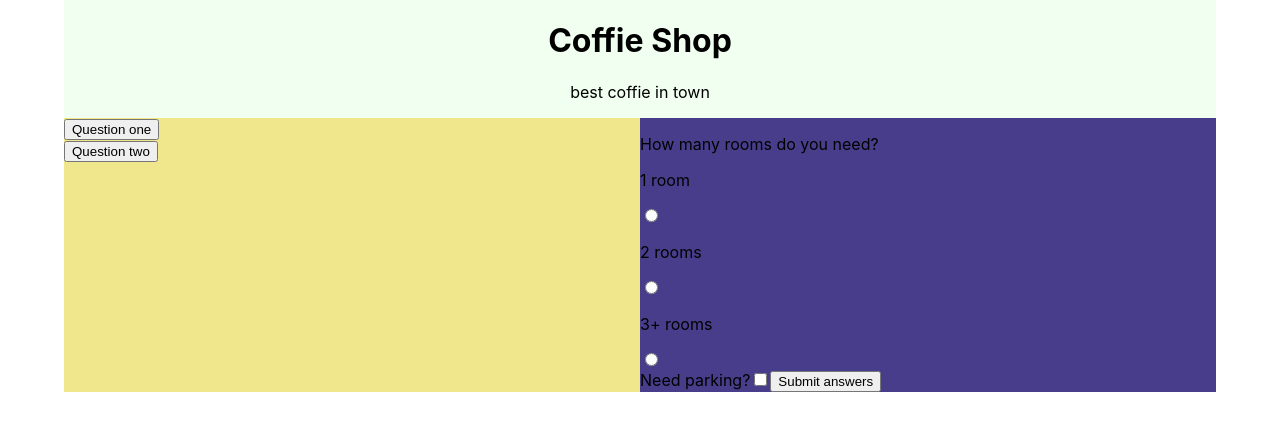
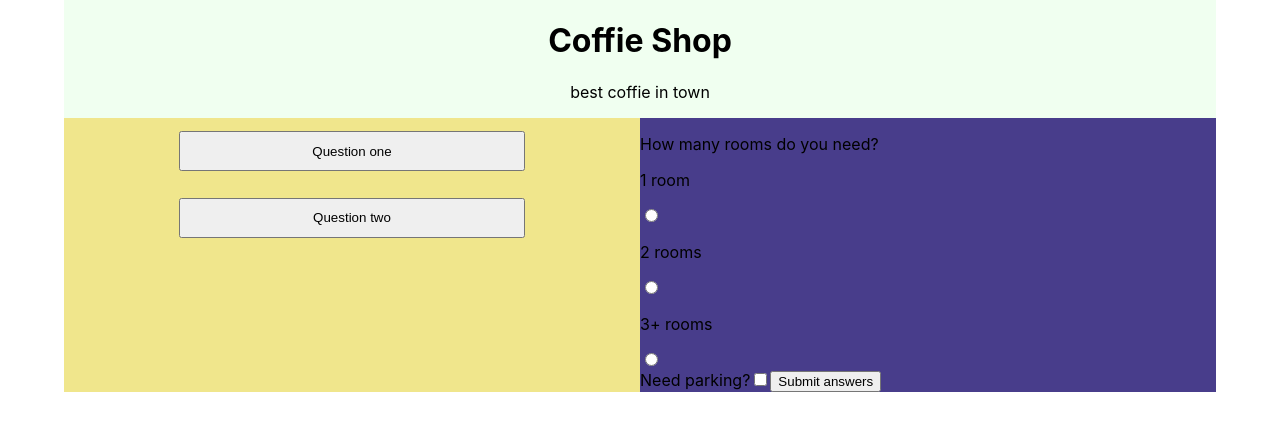
Before and after one commit to Aqveduktis/react-business-site, a React (Create React App) app: page / in a window 1280 px wide. Shown: the top 430 px of the page. Built offline with nearby package versions, Linux system fonts and the light colour scheme.

Commit message:
sizing buttons

```diff
--- a/src/app.css
+++ b/src/app.css
@@ -13,6 +13,17 @@ header {
 .accordian {
     width: 100%;
     background-color: khaki;
+}
+.pair {
+    display: flex;
+    flex-direction: column;
+    align-items: center;
+}
+.question {
+    width: 60%;
+    height: 3em;
+    min-width: 250px;
+    margin: 1em auto;
 }
 
 @media (min-width: 576px) {
--- a/src/components/Accordian.js
+++ b/src/components/Accordian.js
@@ -8,8 +8,8 @@ export const Accordian = ( {answer, question} ) => {
         clicked ? setClicked(false) : setClicked(true)
     }
     return (
-        <article>
-            <button onClick = {handlebutton} > {question} </button>
+        <article className = "pair">
+            <button className = "question" onClick = {handlebutton} > {question} </button>
             {clicked && <Answer answer = {answer} />}
         </article>
     )
```
